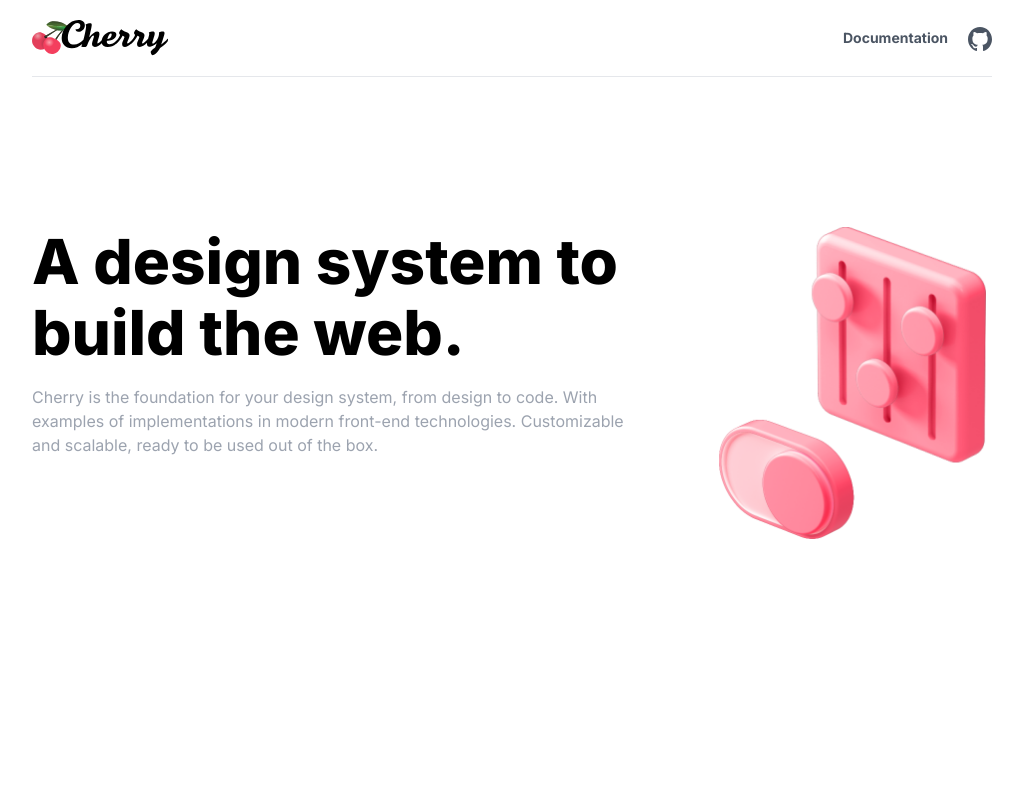
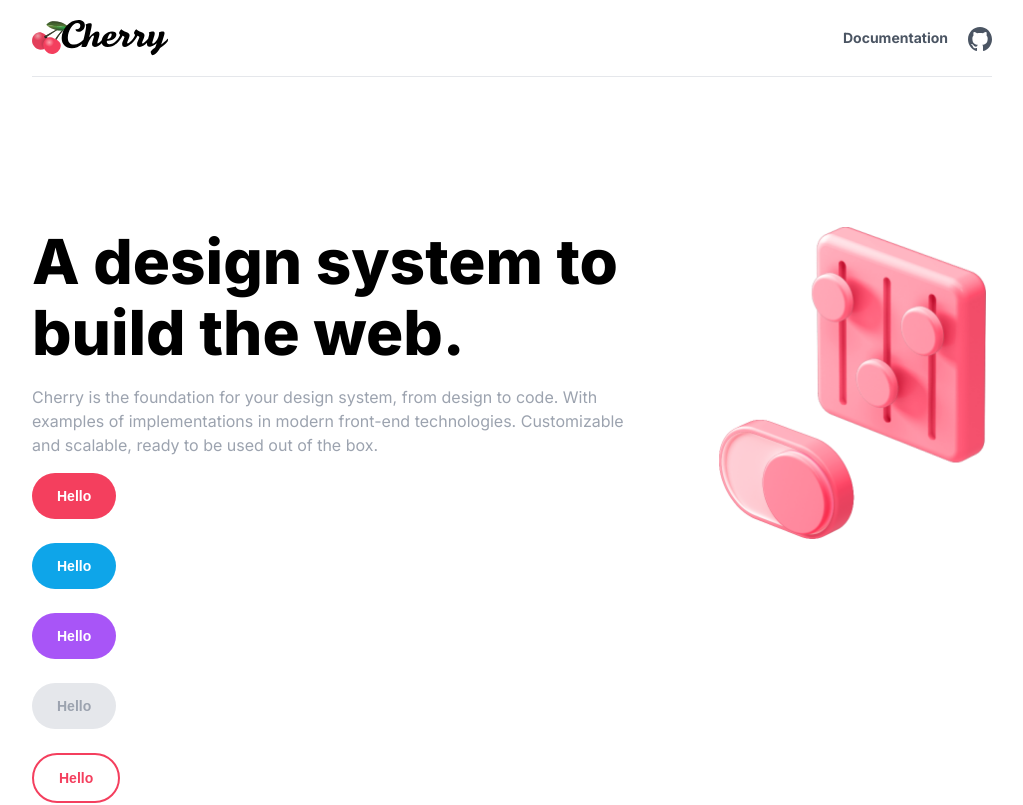
Before and after one commit to cherry-design-system/documentation, a Next.js app: page / in a window 1280 px wide. Shown: the top 805 px of the page, without its empty margins (128-1151 px from the left). Built offline with nearby package versions, Linux system fonts and the light colour scheme.

Commit message:
style: format

```diff
--- a/src/assets/styles/helperStyles.js
+++ b/src/assets/styles/helperStyles.js
@@ -6,9 +6,11 @@ export const resetButtonStyles = css`
 	border: none;
 	border-radius: 0;
 	cursor: pointer;
+	padding: 0;
+	margin: 0;
 `;
 
-export const noListStyles = css`
+export const resetListStyles = css`
 	list-style: none;
 	margin: 0;
 	padding: 0;
--- a/src/components/Header/Header.styles.js
+++ b/src/components/Header/Header.styles.js
@@ -1,4 +1,5 @@
 import { css } from "@emotion/react";
+import { resetListStyles } from "../../assets/styles/helperStyles";
 import { Breakpoints, mq } from "../../assets/styles/mq";
 
 export const headerStyles = (theme) => css`
@@ -19,7 +20,7 @@ export const headerStyles = (theme) => css`
 		}
 
 		& ul {
-			list-style: none;
+			${resetListStyles};
 			margin: auto -10px auto 0;
 			padding: 0;
 			display: flex;
--- /dev/null
+++ b/src/components/Layout/Button/Button.js
@@ -0,0 +1,25 @@
+import React from "react";
+import { buttonStyles } from "./Button.styles";
+
+function Button({
+	className,
+	children,
+	variant = "primary",
+	size = "default",
+	frame,
+	...props
+}) {
+	return (
+		<button
+			className={className}
+			css={(theme) =>
+				buttonStyles(theme, variant, size, frame, props.disabled)
+			}
+			{...props}
+		>
+			{children}
+		</button>
+	);
+}
+
+export { Button };
--- /dev/null
+++ b/src/components/Layout/Button/Button.styles.js
@@ -0,0 +1,192 @@
+import { css } from "@emotion/react";
+import { resetButtonStyles } from "../../../assets/styles/helperStyles";
+import { Breakpoints, mq } from "../../../assets/styles/mq";
+
+export const buttonStyles = (theme, variant, size, frame, disabled) => css`
+	${resetButtonStyles};
+
+	${size === "default"
+		? css`
+				font-size: ${theme.sizes.button.size.mobile};
+
+				${mq(Breakpoints.lg)} {
+					font-size: ${theme.sizes.button.size.desktop};
+				}
+		  `
+		: css`
+				font-size: ${theme.sizes.buttonBig.size.mobile};
+
+				${mq(Breakpoints.lg)} {
+					font-size: ${theme.sizes.buttonBig.size.desktop};
+				}
+		  `}
+
+	${variant === "primary" &&
+	!frame &&
+	css`
+		padding: 15px 25px;
+		border-radius: 100px;
+		background: ${theme.colors.primary};
+		color: ${theme.colors.light};
+		font-weight: 600;
+		box-shadow: 0 0 0 0 ${theme.colors.primaryLight};
+
+		@media (hover: hover) {
+			&:hover:not([disabled]) {
+				background: ${theme.colors.primaryDark};
+			}
+		}
+
+		&:focus:not([disabled]) {
+			box-shadow: 0 0 0 4px ${theme.colors.primaryLight};
+		}
+
+		&:active:not([disabled]) {
+			box-shadow: 0 0 0 2px ${theme.colors.primaryLight};
+		}
+	`}
+
+	${variant === "primary" &&
+	frame &&
+	css`
+		padding: 15px 25px;
+		border-radius: 100px;
+		border: solid 2px ${theme.colors.primary};
+		color: ${theme.colors.primary};
+		font-weight: 600;
+		box-shadow: 0 0 0 0 ${theme.colors.primaryLight};
+
+		@media (hover: hover) {
+			&:hover:not([disabled]) {
+				border: solid 2px ${theme.colors.primaryDark};
+				color: ${theme.colors.primaryDark};
+			}
+		}
+
+		&:focus:not([disabled]) {
+			box-shadow: 0 0 0 4px ${theme.colors.primaryLight};
+		}
+
+		&:active:not([disabled]) {
+			box-shadow: 0 0 0 2px ${theme.colors.primaryLight};
+		}
+	`}
+
+	${variant === "secondary" &&
+	!frame &&
+	css`
+		padding: 15px 25px;
+		border-radius: 100px;
+		background: ${theme.colors.secondary};
+		color: ${theme.colors.light};
+		font-weight: 600;
+		box-shadow: 0 0 0 0 ${theme.colors.secondaryLight};
+
+		@media (hover: hover) {
+			&:hover:not([disabled]) {
+				background: ${theme.colors.secondaryDark};
+			}
+		}
+
+		&:focus:not([disabled]) {
+			box-shadow: 0 0 0 4px ${theme.colors.secondaryLight};
+		}
+
+		&:active:not([disabled]) {
+			box-shadow: 0 0 0 2px ${theme.colors.secondaryLight};
+		}
+	`}
+
+	${variant === "secondary" &&
+	frame &&
+	css`
+		padding: 15px 25px;
+		border-radius: 100px;
+		border: solid 2px ${theme.colors.secondary};
+		color: ${theme.colors.secondary};
+		font-weight: 600;
+		box-shadow: 0 0 0 0 ${theme.colors.secondaryLight};
+
+		@media (hover: hover) {
+			&:hover:not([disabled]) {
+				border: solid 2px ${theme.colors.secondaryDark};
+				color: ${theme.colors.secondaryDark};
+			}
+		}
+
+		&:focus:not([disabled]) {
+			box-shadow: 0 0 0 4px ${theme.colors.secondaryLight};
+		}
+
+		&:active:not([disabled]) {
+			box-shadow: 0 0 0 2px ${theme.colors.secondaryLight};
+		}
+	`}
+
+	${variant === "tertiary" &&
+	!frame &&
+	css`
+		padding: 15px 25px;
+		border-radius: 100px;
+		background: ${theme.colors.tertiary};
+		color: ${theme.colors.light};
+		font-weight: 600;
+		box-shadow: 0 0 0 0 ${theme.colors.tertiaryLight};
+
+		@media (hover: hover) {
+			&:hover:not([disabled]) {
+				background: ${theme.colors.tertiaryDark};
+			}
+		}
+
+		&:focus:not([disabled]) {
+			box-shadow: 0 0 0 4px ${theme.colors.tertiaryLight};
+		}
+
+		&:active:not([disabled]) {
+			box-shadow: 0 0 0 2px ${theme.colors.tertiaryLight};
+		}
+	`}
+
+	${variant === "tertiary" &&
+	frame &&
+	css`
+		padding: 15px 25px;
+		border-radius: 100px;
+		border: solid 2px ${theme.colors.tertiary};
+		color: ${theme.colors.tertiary};
+		font-weight: 600;
+		box-shadow: 0 0 0 0 ${theme.colors.tertiaryLight};
+
+		@media (hover: hover) {
+			&:hover:not([disabled]) {
+				border: solid 2px ${theme.colors.tertiaryDark};
+				color: ${theme.colors.tertiaryDark};
+			}
+		}
+
+		&:focus:not([disabled]) {
+			box-shadow: 0 0 0 4px ${theme.colors.tertiaryLight};
+		}
+
+		&:active:not([disabled]) {
+			box-shadow: 0 0 0 2px ${theme.colors.tertiaryLight};
+		}
+	`}
+
+	${disabled &&
+	!frame &&
+	css`
+		background: ${theme.colors.grayLight};
+		color: ${theme.colors.gray};
+		cursor: not-allowed;
+	`}
+
+	${disabled &&
+	frame &&
+	css`
+		border: solid 2px ${theme.colors.grayLight};
+		color: ${theme.colors.gray};
+		cursor: not-allowed;
+	`}
+`;
--- /dev/null
+++ b/src/components/Layout/Button/index.js
@@ -0,0 +1 @@
+export { Button } from "./Button";
--- a/src/components/Layout/index.js
+++ b/src/components/Layout/index.js
@@ -1,3 +1,4 @@
+export { Button } from "./Button";
 export { Container } from "./Container";
 export { Col, Row } from "./Grid";
 export { H1, H2, H3, H4, H5, H6 } from "./Heading";
--- a/src/pages/index.js
+++ b/src/pages/index.js
@@ -2,7 +2,7 @@ import React from "react";
 import { css } from "@emotion/react";
 import Image from "next/image";
 import { Page } from "../components/Pages";
-import { Container, Row, Col, Space, H1 } from "../components/Layout";
+import { Container, Row, Col, Space, H1, Button } from "../components/Layout";
 
 function Index({ posts = [] }) {
 	return (
@@ -19,6 +19,72 @@ function Index({ posts = [] }) {
 							Customizable and scalable, ready to be used out of
 							the box.
 						</p>
+						<Button>Hello</Button>
+						<br />
+						<br />
+						<Button variant="secondary">Hello</Button>
+						<br />
+						<br />
+						<Button variant="tertiary">Hello</Button>
+						<br />
+						<br />
+						<Button disabled>Hello</Button>
+						<br />
+						<br />
+						<Button frame>Hello</Button>
+						<br />
+						<br />
+						<Button frame variant="secondary">
+							Hello
+						</Button>
+						<br />
+						<br />
+						<Button frame variant="tertiary">
+							Hello
+						</Button>
+						<br />
+						<br />
+						<Button frame disabled>
+							Hello
+						</Button>
+						<br />
+						<br />
+						<Button size="big">Hello</Button>
+						<br />
+						<br />
+						<Button variant="secondary" size="big">
+							Hello
+						</Button>
+						<br />
+						<br />
+						<Button variant="tertiary" size="big">
+							Hello
+						</Button>
+						<br />
+						<br />
+						<Button disabled size="big">
+							Hello
+						</Button>
+						<br />
+						<br />
+						<Button frame size="big">
+							Hello
+						</Button>
+						<br />
+						<br />
+						<Button frame variant="secondary" size="big">
+							Hello
+						</Button>
+						<br />
+						<br />
+						<Button frame variant="tertiary" size="big">
+							Hello
+						</Button>
+						<br />
+						<br />
+						<Button frame disabled size="big">
+							Hello
+						</Button>
 					</Col>
 					<Col xs={12} lg={4} textAlign="center">
 						<Image
```
